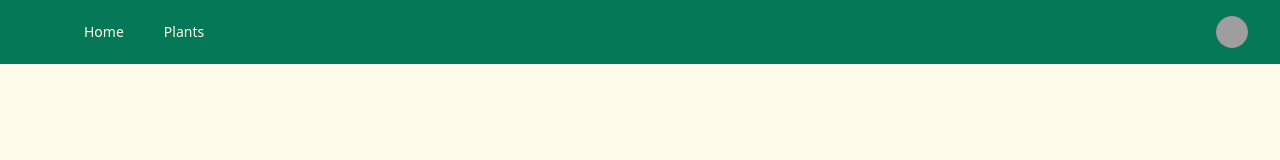
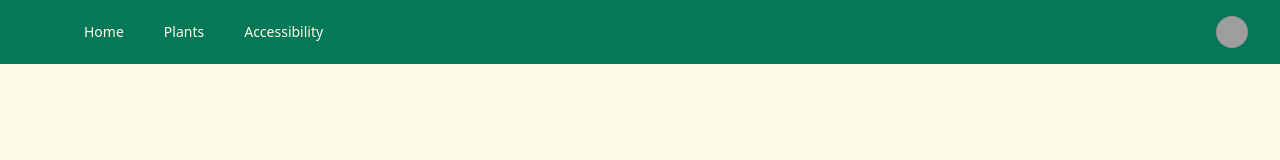
Before and after one commit to Water-My-Plants-Sprint/tw-front-end, a React (Create React App) app: page /access in a window 1280 px wide. Shown: the top 160 px of the page. Built offline with nearby package versions, Linux system fonts and the light colour scheme; grey boxes are pictures that could not be loaded.

Commit message:
Added an accessibility component

```diff
--- a/src/App.js
+++ b/src/App.js
@@ -18,6 +18,9 @@ function App() {
       <Header />
       <Switch>
         <Route exact path="/register" component={Register} />
+        <Route exact path = "/access">
+
+        </Route>
 
         <Route exact path="/" component={Login} />
         <Route exact path="/plants">
--- /dev/null
+++ b/src/components/Accessibility.js
@@ -0,0 +1,3 @@
+import { Link } from "react-router-dom"
+
+<Link to = "/" />
--- a/src/components/Header.js
+++ b/src/components/Header.js
@@ -7,10 +7,13 @@ import userinfo from "../userinfo";
 const navigation = [
   { name: "Home", href: "/", current: false },
   { name: "Plants", href: "/plants", current: false },
+  { name: "Accessibility", href: "/access"},
+
 ];
 const userNavigation = [
   { name: "Your Profile", href: "/profile" },
   { name: "Sign out", href: "/logout" },
+  { name: "Accessibility", href: "/access"},
 ];
 
 function classNames(...classes) {
```
Also changed, not shown: 1 other file (tests, documents, lock files or other folders).
